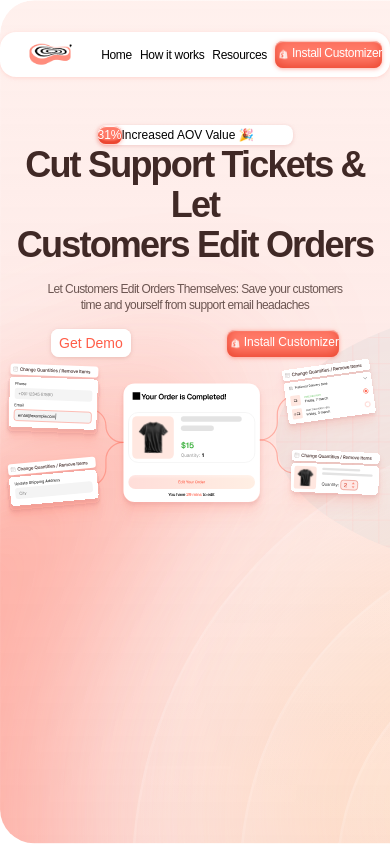
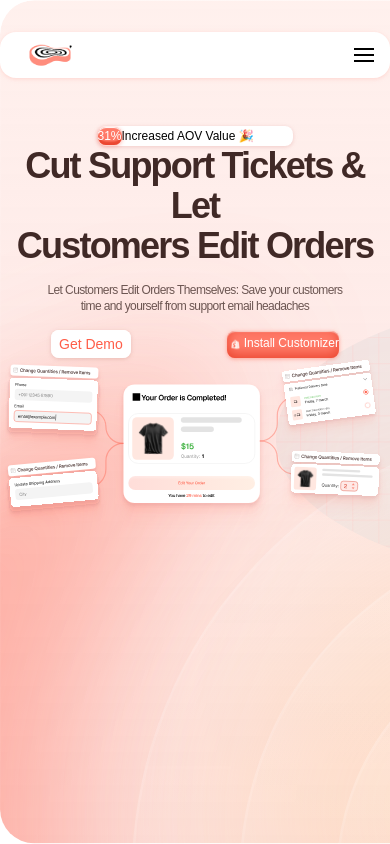
Before and after one commit to janakshukla/Dayui, a React (Vite) app: page /day2 in a window 390 px wide. Built offline with nearby package versions, Linux system fonts and the light colour scheme.

Commit message:
style: enhance Navbar component with responsive menu and layout adjustments

```diff
--- a/src/Pages/Day2.tsx
+++ b/src/Pages/Day2.tsx
@@ -5,7 +5,7 @@ import Hero from "../assets/day2/hero.svg";
 const Day2 = () => {
   return (
     <div
-      className="bg-cover container fixed object-fill min-h-screen w-full"
+      className="bg-cover container fixed object-fill min-h-screen min-w-full"
       style={{ backgroundImage: `url(${bgimage})` }}
     >
       <Navbar />
--- a/src/components/day2/Navbar.tsx
+++ b/src/components/day2/Navbar.tsx
@@ -1,16 +1,43 @@
+import { useState } from "react";
 import Logo from "../../assets/day2/Logo.png";
 import Button from "./Button";
 
 const Navbar = () => {
+  const [isMenuOpen, setIsMenuOpen] = useState(false);
+
   return (
-    <div className=" m-auto sm:w-3/5  bg-white mt-8 drop-shadow-sm drop-shadow-[#FF675C]/20 rounded-2xl flex justify-between items-center py-2 px-2  ">
-      <img className="scale-75 sm:scale-100" src={Logo} alt="logo" />
-      <ul className="flex sm:gap-4 gap-2 text-xs sm:text-sm tracking-tight font-medium font-geist items-center ">
-        <li className="cursor-pointer hover:scale-110" > Home</li>
-        <li className="cursor-pointer hover:scale-110" > How it works</li>
-        <li className="cursor-pointer hover:scale-110"  >Resources</li>
-       <Button/>
-      </ul>
+    <div className="m-auto sm:w-3/5 bg-white mt-8 drop-shadow-sm drop-shadow-[#FF675C]/20 rounded-2xl py-2 px-2">
+      <div className="flex justify-between items-center">
+        <img className="scale-75 sm:scale-100" src={Logo} alt="logo" />
+
+
+        <ul className="hidden sm:flex gap-4 text-sm tracking-tight font-medium font-geist items-center">
+          <li className="cursor-pointer hover:scale-110">Home</li>
+          <li className="cursor-pointer hover:scale-110">How it works</li>
+          <li className="cursor-pointer hover:scale-110">Resources</li>
+          <Button/>
+        </ul>
+
+
+        <button
+          className="sm:hidden flex flex-col gap-1 p-2"
+          onClick={() => setIsMenuOpen(!isMenuOpen)}
+        >
+          <span className={`w-5 h-0.5 bg-black transition-transform ${isMenuOpen ? 'rotate-45 translate-y-1.5' : ''}`}></span>
+          <span className={`w-5 h-0.5 bg-black transition-opacity ${isMenuOpen ? 'opacity-0' : ''}`}></span>
+          <span className={`w-5 h-0.5 bg-black transition-transform ${isMenuOpen ? '-rotate-45 -translate-y-1.5' : ''}`}></span>
+        </button>
+      </div>
+      <div className={`sm:hidden overflow-hidden transition-all duration-300 ${isMenuOpen ? 'max-h-48 mt-4' : 'max-h-0'}`}>
+        <ul className="flex flex-col gap-3 text-sm tracking-tight font-medium font-geist pb-4">
+          <li className="cursor-pointer hover:scale-110 px-2 py-1">Home</li>
+          <li className="cursor-pointer hover:scale-110 px-2 py-1">How it works</li>
+          <li className="cursor-pointer hover:scale-110 px-2 py-1">Resources</li>
+          <div className="px-2">
+            <Button/>
+          </div>
+        </ul>
+      </div>
     </div>
   );
 };
```
Also changed, not shown: src/assets/day2/day2.png (added).
